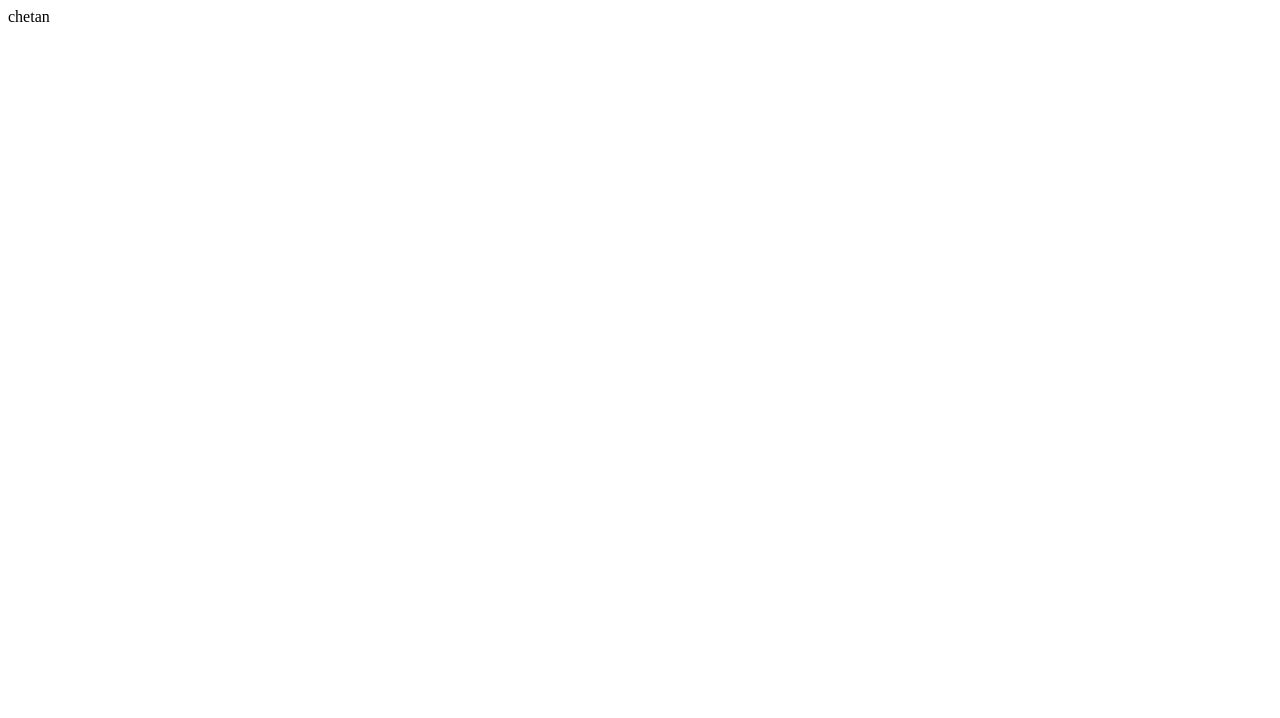
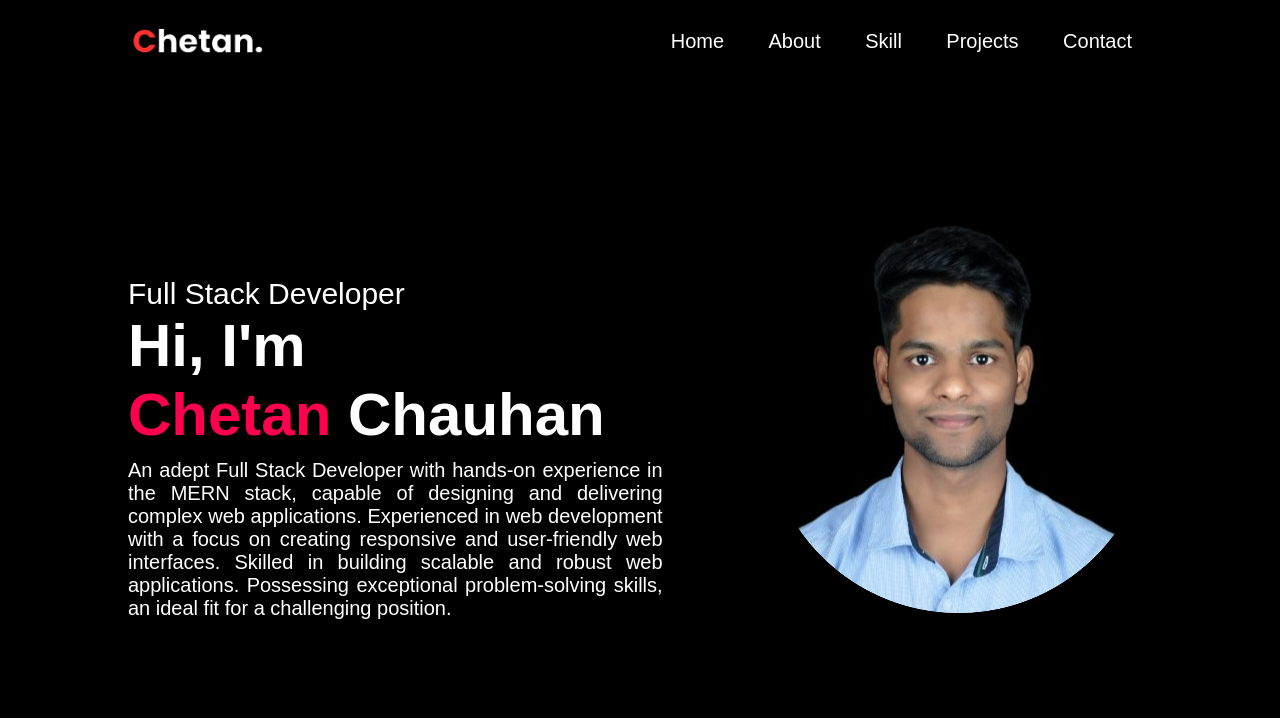
Before and after one commit to chetan791/chetan791.github.io, a plain HTML site: page index.html in a window 1280 px wide. Drawn offline with Linux system fonts and the light colour scheme.

Commit message:
nav completed

```diff
--- a/index.html
+++ b/index.html
@@ -5,8 +5,52 @@
     <meta http-equiv="X-UA-Compatible" content="IE=edge" />
     <meta name="viewport" content="width=device-width, initial-scale=1.0" />
     <title>chetan</title>
+    <link rel="stylesheet" href="/style.css" />
   </head>
   <body>
-    chetan
+    <div id="headers">
+      <div id="container">
+        <nav id="nav-menu">
+          <img src="/images/logo.png" alt="" class="logo" />
+          <ul>
+            <li><a href="" class="nav-link home">Home</a></li>
+            <li><a href="" class="nav-link about">About</a></li>
+            <li><a href="" class="nav-link skills">Skill</a></li>
+            <li><a href="" class="nav-link projects">Projects</a></li>
+            <li><a href="" class="nav-link contact">Contact</a></li>
+            <!-- Element linked to Resume : class="nav-link resume" baki hai -->
+          </ul>
+        </nav>
+        <div style="display: flex">
+          <div class="header-text">
+            <p>Full Stack Developer</p>
+            <h1 id="user-detail-name">
+              Hi, I'm <br /><span>Chetan</span>
+              Chauhan
+            </h1>
+            <p id="user-detail-intro">
+              An adept Full Stack Developer with hands-on experience in the MERN
+              stack, capable of designing and delivering complex web
+              applications. Experienced in web development with a focus on
+              creating responsive and user-friendly web interfaces. Skilled in
+              building scalable and robust web applications. Possessing
+              exceptional problem-solving skills, an ideal fit for a challenging
+              position.
+            </p>
+          </div>
+          <img
+            src="images/myimg2.png"
+            alt=""
+            style="
+              /* border: 1px solid white; */
+              padding-top: 15%;
+              padding-bottom: 10%;
+            "
+            class="home-img"
+          />
+        </div>
+      </div>
+    </div>
+    <div id="about" class="about section"></div>
   </body>
 </html>
--- /dev/null
+++ b/style.css
@@ -0,0 +1,70 @@
+* {
+  margin: 0;
+  padding: 0;
+  font-family: "popins", sans-serif;
+  box-sizing: border-box;
+}
+body {
+  background-color: black;
+  color: white;
+}
+#headers {
+  width: 100%;
+  height: 100vh;
+  /* background-image: url(/images/background.png); */
+}
+#container {
+  padding: 10px 10%;
+}
+nav {
+  display: flex;
+  align-items: center;
+  justify-content: space-between;
+  flex-wrap: wrap;
+}
+.logo {
+  width: 140px;
+}
+nav ul li {
+  display: inline-block;
+  list-style: none;
+  margin: 10px 20px;
+}
+nav ul li a {
+  color: white;
+  text-decoration: none;
+  font-size: 20px;
+  position: relative;
+}
+nav ul li a::after {
+  content: "";
+  width: 0;
+  background: #ff004f;
+  height: 3px;
+  position: absolute;
+  left: 0;
+  bottom: -6px;
+}
+nav ul li a:hover::after {
+  width: 100%;
+  transition: 0.5s;
+}
+.header-text {
+  margin-top: 20%;
+  font-size: 30px;
+  /* width: %; */
+  padding-right: 10%;
+}
+.header-text h1 {
+  font-size: 60px;
+}
+.header-text h1 span {
+  color: #ff004f;
+}
+
+#user-detail-intro {
+  font-size: 20px;
+  margin-top: 10px;
+  /* width: 50%; */
+  text-align: justify;
+}
```
Also changed, not shown: images/logo.png (added), images/myimg2.png (added), 1 other file.
